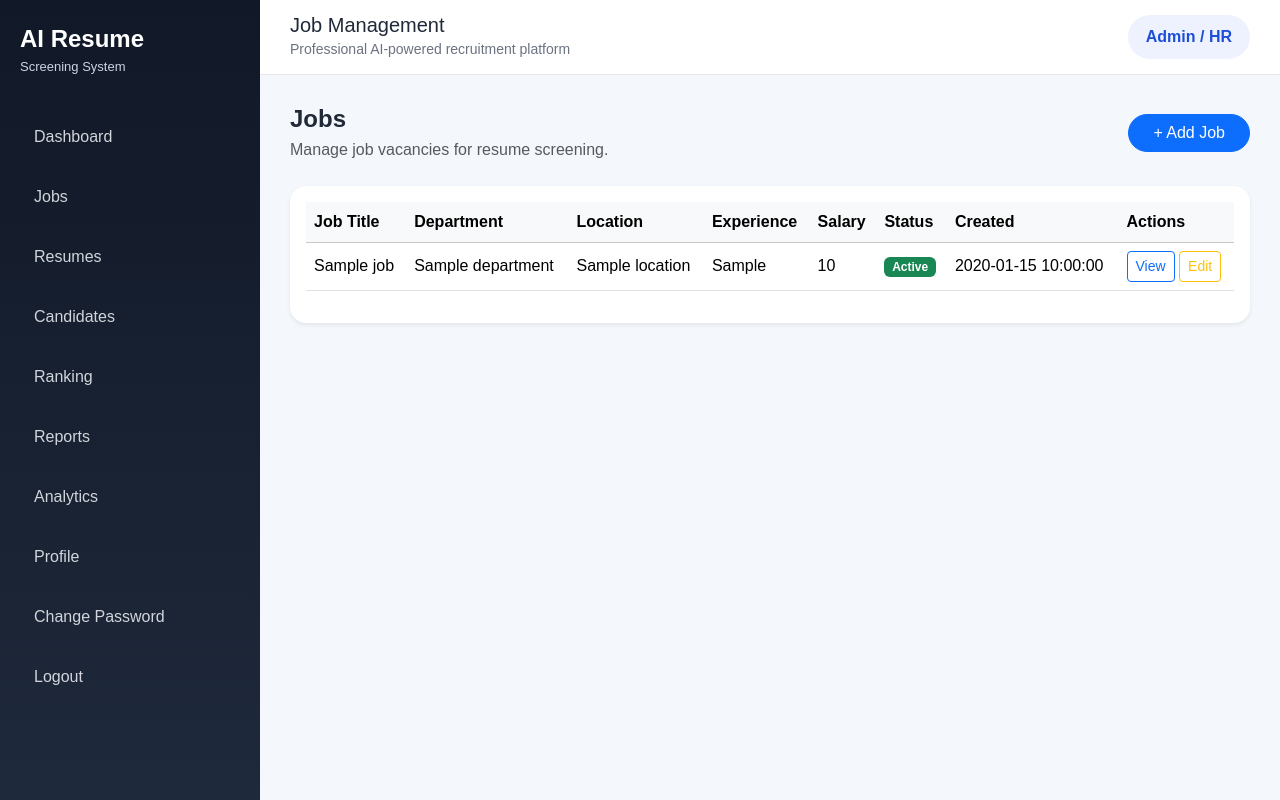
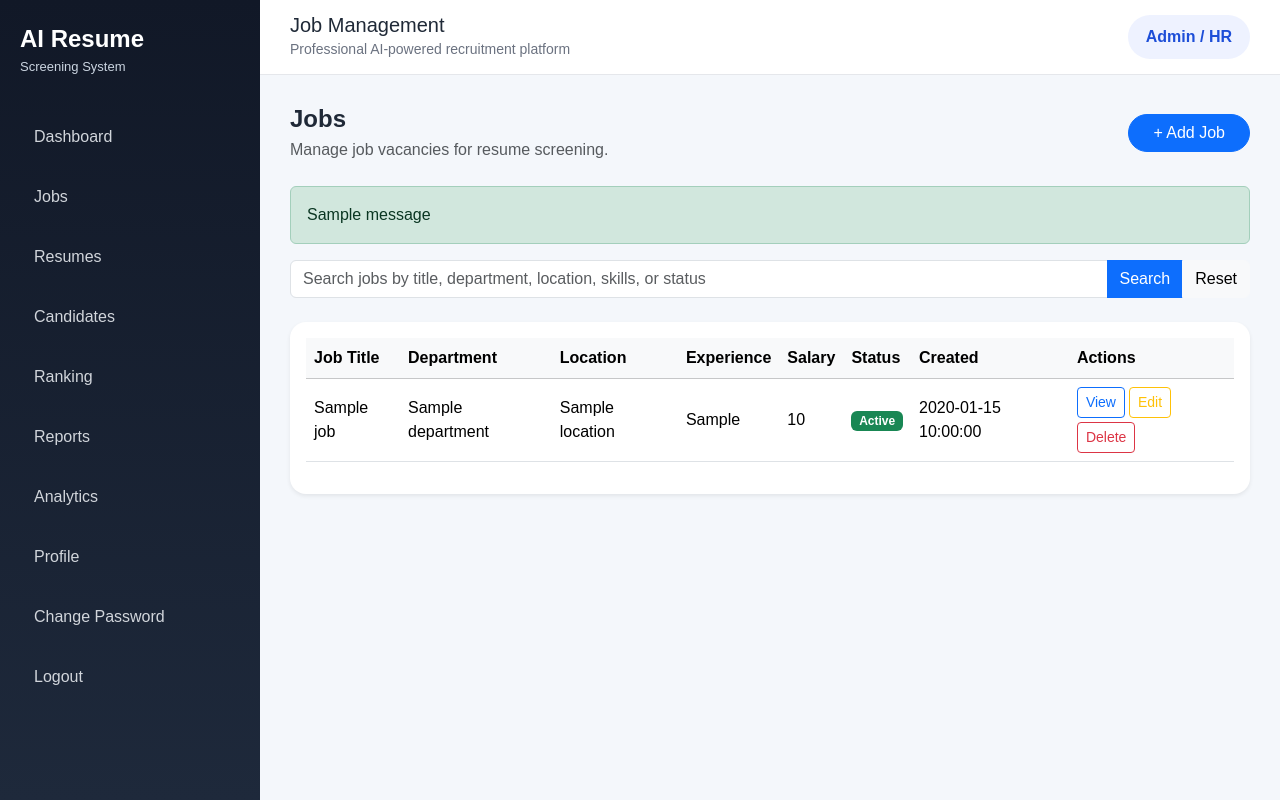
Before and after one commit to Lakiindu/AI-Resume-Screening-System, a Flask app: template templates/jobs/index.html in a window 1280 px wide. Run offline with Flask 3, Linux system fonts and the light colour scheme; the template is opened without the code that fills it: most values are stand-ins (such as "Sample title", 1, 10 or a date in 2020); one stand-in notice (Sample message) is shown.

Commit message:
Add delete and search functionality for jobs

```diff
--- a/templates/jobs/index.html
+++ b/templates/jobs/index.html
@@ -17,6 +17,36 @@
         + Add Job
     </a>
 </div>
+
+{% with messages = get_flashed_messages(with_categories=true) %}
+    {% if messages %}
+        {% for category, message in messages %}
+            <div class="alert alert-{{ category }}">
+                {{ message }}
+            </div>
+        {% endfor %}
+    {% endif %}
+{% endwith %}
+
+<form method="GET" action="{{ url_for('jobs.index') }}" class="mb-4">
+    <div class="input-group">
+        <input
+            type="text"
+            name="keyword"
+            class="form-control"
+            placeholder="Search jobs by title, department, location, skills, or status"
+            value="{{ keyword if keyword else '' }}"
+        >
+
+        <button class="btn btn-primary" type="submit">
+            Search
+        </button>
+
+        <a href="{{ url_for('jobs.index') }}" class="btn btn-light">
+            Reset
+        </a>
+    </div>
+</form>
 
 <div class="card border-0 shadow-sm rounded-4">
     <div class="card-body">
@@ -40,9 +70,7 @@
                     </thead>
 
                     <tbody>
-
                         {% for job in jobs %}
-
                             <tr>
                                 <td>{{ job.job_title }}</td>
                                 <td>{{ job.department }}</td>
@@ -52,19 +80,15 @@
 
                                 <td>
                                     {% if job.status == "active" %}
-                                        <span class="badge bg-success">
-                                            Active
-                                        </span>
+                                        <span class="badge bg-success">Active</span>
                                     {% else %}
-                                        <span class="badge bg-secondary">
-                                            Closed
-                                        </span>
+                                        <span class="badge bg-secondary">Closed</span>
                                     {% endif %}
                                 </td>
 
                                 <td>{{ job.created_at }}</td>
 
-                                <td>
+                                <td class="d-flex gap-1 flex-wrap">
                                     <a href="{{ url_for('jobs.view', job_id=job.id) }}"
                                        class="btn btn-sm btn-outline-primary">
                                         View
@@ -74,12 +98,20 @@
                                        class="btn btn-sm btn-outline-warning">
                                         Edit
                                     </a>
+
+                                    <form method="POST"
+                                          action="{{ url_for('jobs.delete', job_id=job.id) }}"
+                                          class="d-inline">
+                                        <button
+                                            type="submit"
+                                            class="btn btn-sm btn-outline-danger"
+                                            onclick="return confirm('Are you sure you want to delete this job?');">
+                                            Delete
+                                        </button>
+                                    </form>
                                 </td>
-
                             </tr>
-
                         {% endfor %}
-
                     </tbody>
 
                 </table>
@@ -88,7 +120,7 @@
         {% else %}
 
             <div class="text-center py-5">
-                <h5 class="text-muted">No jobs added yet.</h5>
+                <h5 class="text-muted">No jobs found.</h5>
                 <p class="text-muted">
                     Click <strong>+ Add Job</strong> to create your first vacancy.
                 </p>
```
Also changed, not shown: modules/jobs/routes.py (+30 -4 lines), modules/jobs/services.py (+52 -0 lines).
